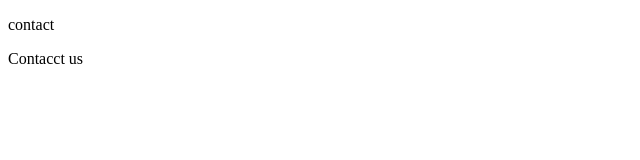
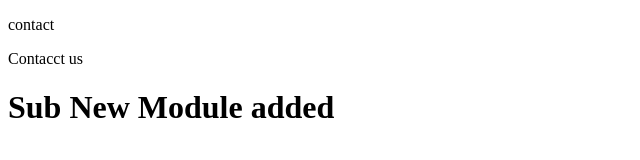
Before and after one commit to SyrusGAppwrk/SyrusGAppwrk.github.io, a plain HTML site: page Contact.html in a window 1280 px wide. Shown: the whole page, without its empty margins (0-640 px from the left). Drawn offline with Linux system fonts and the light colour scheme.

Commit message:
created new brach

```diff
--- a/Contact.html
+++ b/Contact.html
@@ -10,5 +10,6 @@
 <body>
     <p>contact</p>
     <p>Contacct us</p>
+    <h1>Sub New Module added</h1>
 </body>
 </html>
```
Also changed, not shown: index.html (+1 -0 lines).
